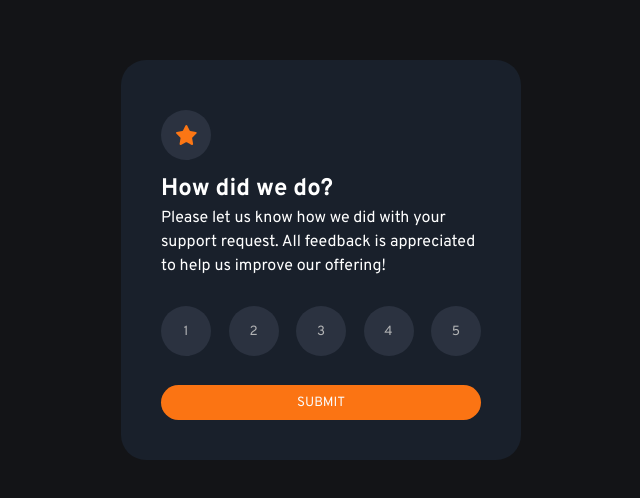
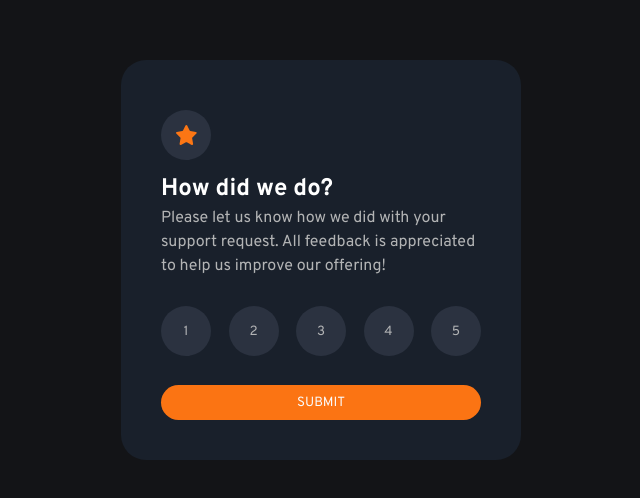
Before and after one commit to abhyudaysoni/interactive-rating-component-main, a plain HTML site: page index.html in a window 1280 px wide. Shown: the part 132-630 px from the top of the page, without its empty margins (319-959 px from the left). Drawn offline with Linux system fonts and the light colour scheme.

Commit message:
modified

```diff
--- a/style.css
+++ b/style.css
@@ -37,6 +37,7 @@ body {
 }
 .rating-page p {
     line-height: 150%;
+    color: #b3b4b5;
 }
 .rating-btns {
     display: flex;
```
